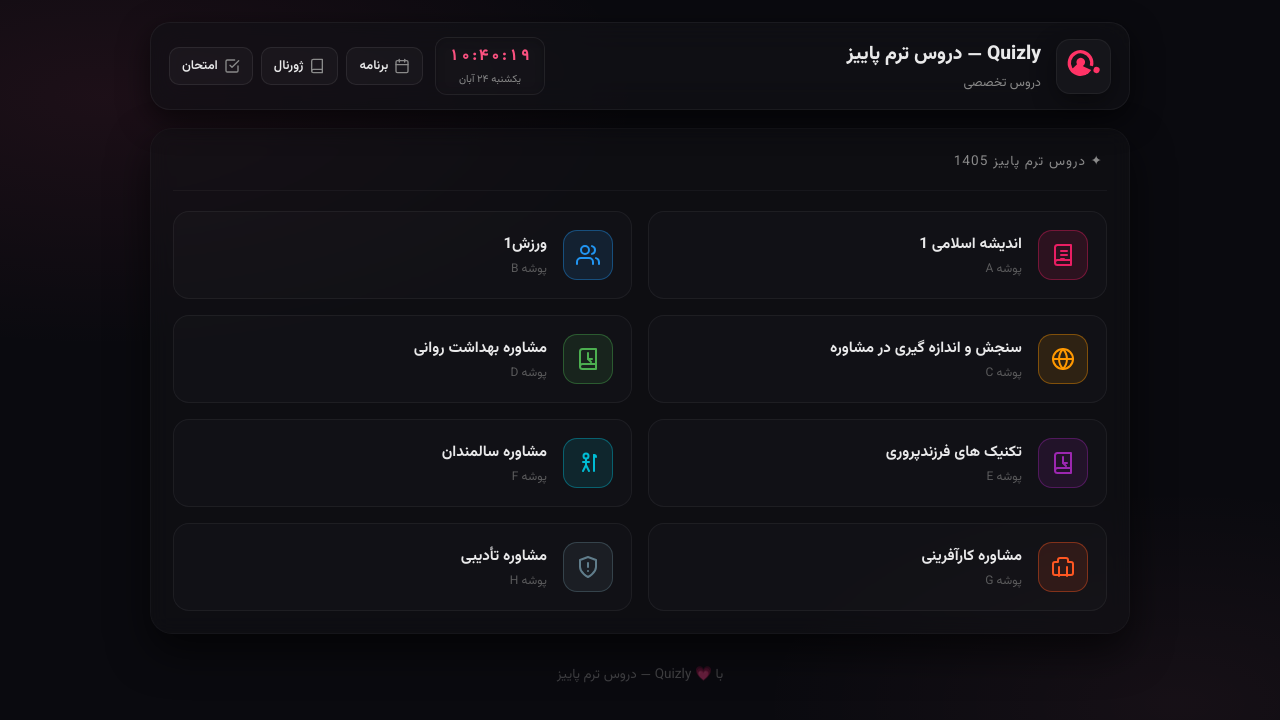
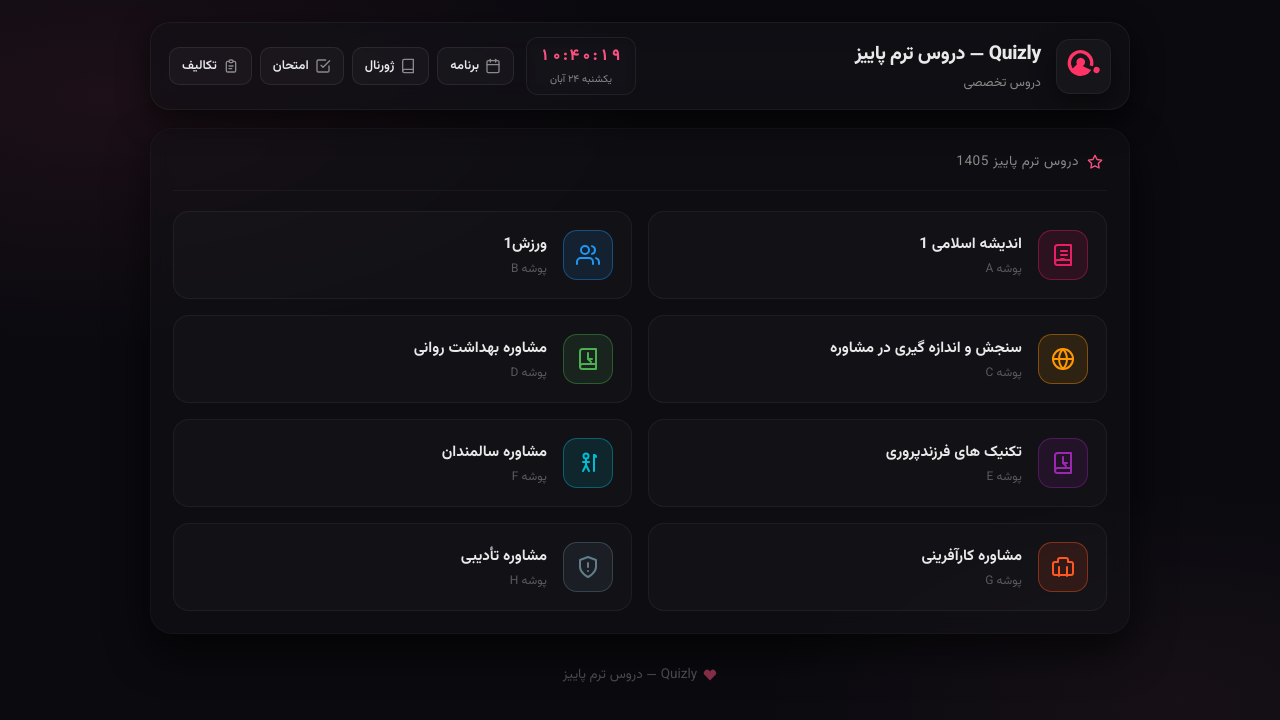
Before and after one commit to lesehawio/quizly, a plain HTML site: page index.html in a window 1280 px wide. Drawn offline with Linux system fonts and the light colour scheme.

Commit message:
Update index.html

```diff
--- a/index.html
+++ b/index.html
@@ -34,6 +34,7 @@ body {
   gap: 18px;
   padding: 22px 14px;
   min-height: 100vh;
+  -webkit-font-smoothing: antialiased;
 }
 
 /* ---------- HEADER ---------- */
@@ -51,6 +52,7 @@ body {
   background: rgba(18, 18, 22, 0.7);
   box-shadow: var(--shadow-1);
   backdrop-filter: blur(16px) saturate(150%);
+  -webkit-backdrop-filter: blur(16px) saturate(150%);
   z-index: 60;
   border: 1px solid rgba(255, 255, 255, 0.05);
   flex-wrap: wrap;
@@ -67,16 +69,15 @@ body {
   border: 1px solid rgba(255, 255, 255, 0.05);
   flex-shrink: 0;
   overflow: hidden;
+  transition: transform 0.3s var(--ease);
 }
-.logo-wrap svg {
-  width: 45px;
-  height: auto;
-}
+.logo-wrap:hover { transform: scale(1.04); }
+.logo-wrap svg { width: 45px; height: auto; }
 
-.header-title h1 { font-size: 1.2rem; color: var(--text); font-weight: 800; }
+.header-title h1 { font-size: 1.2rem; color: var(--text); font-weight: 800; letter-spacing: -0.3px; }
 .header-title p { margin-top: 4px; color: var(--muted); font-size: 0.8rem; }
 
-/* باکس سمت چپ (گجت + دکمه‌ها) */
+/* باکس سمت چپ */
 .header-left {
   display: flex;
   align-items: center;
@@ -85,7 +86,7 @@ body {
   justify-content: flex-end;
 }
 
-/* گجت ساعت و تاریخ */
+/* گجت ساعت */
 .clock-gadget {
   display: flex;
   flex-direction: column;
@@ -110,7 +111,7 @@ body {
   margin-top: 2px;
 }
 
-/* دکمه‌های برنامه و ژورنال و امتحان */
+/* دکمه‌های ناوبری */
 .header-actions { display: flex; gap: 8px; align-items: center; }
 .nav-btn {
   display: flex; align-items: center; gap: 6px;
@@ -120,15 +121,34 @@ body {
   padding: 8px 12px; border-radius: 10px;
   font-size: 0.8rem; font-weight: 600;
   transition: all 0.3s var(--ease);
+  position: relative;
+  overflow: hidden;
 }
+.nav-btn::before {
+  content: '';
+  position: absolute;
+  inset: 0;
+  background: linear-gradient(135deg, rgba(251,81,128,0.15), transparent 70%);
+  opacity: 0;
+  transition: opacity 0.3s;
+}
+.nav-btn:hover::before { opacity: 1; }
 .nav-btn:hover {
-  background: rgba(255, 255, 255, 0.08);
+  background: rgba(255, 255, 255, 0.06);
   border-color: var(--brand);
   transform: translateY(-2px);
   box-shadow: 0 6px 16px rgba(251, 81, 128, 0.15);
 }
-.nav-btn svg { width: 16px; height: 16px; fill: none; stroke: var(--muted); stroke-width: 2; stroke-linecap: round; stroke-linejoin: round; transition: stroke 0.3s; }
+.nav-btn svg {
+  width: 16px; height: 16px;
+  fill: none; stroke: var(--muted); stroke-width: 2;
+  stroke-linecap: round; stroke-linejoin: round;
+  transition: stroke 0.3s;
+  position: relative;
+  z-index: 1;
+}
 .nav-btn:hover svg { stroke: var(--brand); }
+.nav-btn span { position: relative; z-index: 1; }
 
 /* ---------- PANEL & MENU ---------- */
 .panel {
@@ -138,12 +158,23 @@ body {
   box-shadow: 0 18px 40px rgba(0, 0, 0, 0.6);
   border: 1px solid rgba(255, 255, 255, 0.03);
   backdrop-filter: blur(10px);
+  -webkit-backdrop-filter: blur(10px);
 }
 .panel-title {
-  color: var(--muted); font-size: 0.85rem; font-weight: 400;
+  display: flex;
+  align-items: center;
+  gap: 8px;
+  color: var(--muted);
+  font-size: 0.85rem;
+  font-weight: 400;
   padding: 0 4px 18px 4px;
   border-bottom: 1px solid rgba(255, 255, 255, 0.04);
-  letter-spacing: 1px;
+  letter-spacing: 0.5px;
+}
+.panel-title svg {
+  width: 16px; height: 16px;
+  fill: none; stroke: var(--brand); stroke-width: 2;
+  stroke-linecap: round; stroke-linejoin: round;
 }
 
 .menu-grid {
@@ -188,10 +219,11 @@ body {
   border: 1px solid var(--c-border);
   transition: all 0.3s ease;
   flex-shrink: 0;
+  position: relative;
+  z-index: 1;
 }
 .menu-card:hover .icon-wrap {
   transform: scale(1.1) rotate(-4deg);
-  background: var(--c-soft);
   border-color: var(--c);
   box-shadow: 0 0 20px var(--c-soft);
 }
@@ -199,10 +231,11 @@ body {
   width: 24px; height: 24px; fill: none;
   stroke: var(--c); stroke-width: 2;
   stroke-linecap: round; stroke-linejoin: round;
+  transition: stroke 0.3s;
 }
 .menu-card:hover .icon-wrap svg { stroke: #fff; }
 
-/* رنگ‌های اختصاصی کارت‌ها */
+/* رنگ‌های کارت‌ها */
 .menu-card.c1 { --c: #e91e63; --c-soft: rgba(233,30,99,0.12); --c-border: rgba(233,30,99,0.4); }
 .menu-card.c2 { --c: #2196f3; --c-soft: rgba(33,150,243,0.12); --c-border: rgba(33,150,243,0.4); }
 .menu-card.c3 { --c: #ff9800; --c-soft: rgba(255,152,0,0.12); --c-border: rgba(255,152,0,0.4); }
@@ -212,17 +245,40 @@ body {
 .menu-card.c7 { --c: #ff5722; --c-soft: rgba(255,87,34,0.12); --c-border: rgba(255,87,34,0.4); }
 .menu-card.c8 { --c: #607d8b; --c-soft: rgba(96,125,139,0.12); --c-border: rgba(96,125,139,0.4); }
 
-.menu-card .info { flex: 1; }
+.menu-card .info { flex: 1; position: relative; z-index: 1; }
 .menu-card .title { color: var(--text); font-size: 0.95rem; font-weight: 700; }
 .menu-card .sub { color: var(--muted); font-size: 0.75rem; margin-top: 4px; opacity: 0.6; }
-.menu-card .arrow { color: var(--c); font-size: 1.2rem; transition: all 0.3s; opacity: 0; transform: translateX(-10px); }
+.menu-card .arrow {
+  color: var(--c); font-size: 1.2rem;
+  transition: all 0.3s;
+  opacity: 0;
+  transform: translateX(-10px);
+  position: relative;
+  z-index: 1;
+}
 .menu-card:hover .arrow { opacity: 1; transform: translateX(0); }
 
-footer { width: 100%; max-width: var(--maxw); text-align: center; color: var(--muted); padding: 12px 0 30px; font-size: 0.85rem; opacity: 0.4; }
+footer {
+  width: 100%; max-width: var(--maxw);
+  display: flex;
+  align-items: center;
+  justify-content: center;
+  gap: 6px;
+  color: var(--muted);
+  padding: 12px 0 30px;
+  font-size: 0.85rem;
+  opacity: 0.5;
+}
+footer svg {
+  width: 14px; height: 14px;
+  fill: var(--brand);
+  stroke: none;
+}
 
 ::-webkit-scrollbar { width: 6px; }
 ::-webkit-scrollbar-track { background: transparent; }
 ::-webkit-scrollbar-thumb { background: rgba(255, 255, 255, 0.06); border-radius: 100px; }
+::-webkit-scrollbar-thumb:hover { background: rgba(251, 81, 128, 0.3); }
 
 /* ---------- RESPONSIVE ---------- */
 @media (max-width: 768px) {
@@ -242,8 +298,8 @@ footer { width: 100%; max-width: var(--maxw); text-align: center; color: var(--m
   .menu-card .icon-wrap { width: 42px; height: 42px; }
   .menu-card .title { font-size: 0.85rem; }
   .header-left { flex-direction: column-reverse; gap: 8px; }
-  .header-actions { width: 100%; justify-content: space-between; }
-  .nav-btn { flex: 1; justify-content: center; }
+  .header-actions { width: 100%; justify-content: space-between; flex-wrap: wrap; }
+  .nav-btn { flex: 1; justify-content: center; min-width: 0; }
 }
 </style>
 </head>
@@ -254,19 +310,12 @@ footer { width: 100%; max-width: var(--maxw); text-align: center; color: var(--m
       <div class="logo-wrap">
         <svg xmlns="http://www.w3.org/2000/svg" viewBox="0 0 260 220">
           <g transform="rotate(15, 135, 145)">
-            <!-- ۱. کمان اصلی -->
             <circle cx="100" cy="100" r="65" fill="none" stroke="#FF3366" stroke-width="19" stroke-dasharray="385 385" stroke-dashoffset="-38" />
-            <!-- ۲. بدنه (مثلث با هلال پایینی) -->
             <path d="M 90 100 L 145 130 Q 170 185 60 150 Z" fill="#FF3366" />
-            <!-- ۳. سر (دایره بالای مثلث) -->
             <circle cx="100" cy="95" r="25" fill="#FF3366" />
-            <!-- ۴. نقطه پایانی -->
             <circle cx="200" cy="115" r="18" fill="#FF3366" />
-            <!-- ۵. خط کوتاه -->
             <line x1="100" y1="120" x2="120" y2="124" stroke="#FF3366" stroke-width="8" stroke-linecap="butt" />
-            <!-- ۶. پر کردن شکاف -->
             <path d="M 145 130 L 160 143 L 153 150 Z" fill="#FF3366" />
-            <!-- ۷. قاچ پایینی -->
             <path d="M 108 113 L 170 123 A 74.5 74.5 0 0 1 153 153 Z" fill="#FF3366" />
           </g>
         </svg>
@@ -277,7 +326,6 @@ footer { width: 100%; max-width: var(--maxw); text-align: center; color: var(--m
       </div>
   </div>
 
-  <!-- بخش چپ هدر: گجت و دکمه ها -->
   <div class="header-left">
     <div class="clock-gadget">
       <div class="clock-time" id="live-time">--:--:--</div>
@@ -287,22 +335,29 @@ footer { width: 100%; max-width: var(--maxw); text-align: center; color: var(--m
     <div class="header-actions">
         <a href="./00.html" class="nav-btn" title="برنامه کلاسی">
             <svg viewBox="0 0 24 24"><rect x="3" y="4" width="18" height="18" rx="2" ry="2"></rect><line x1="16" y1="2" x2="16" y2="6"></line><line x1="8" y1="2" x2="8" y2="6"></line><line x1="3" y1="10" x2="21" y2="10"></line></svg>
-            برنامه
+            <span>برنامه</span>
         </a>
         <a href="./01.html" class="nav-btn" title="ژورنال">
             <svg viewBox="0 0 24 24"><path d="M4 19.5A2.5 2.5 0 0 1 6.5 17H20"></path><path d="M6.5 2H20v20H6.5A2.5 2.5 0 0 1 4 19.5v-15A2.5 2.5 0 0 1 6.5 2z"></path></svg>
-            ژورنال
+            <span>ژورنال</span>
         </a>
         <a href="./02.html" class="nav-btn" title="امتحان">
             <svg viewBox="0 0 24 24"><path d="M9 11l3 3L22 4"></path><path d="M21 12v7a2 2 0 0 1-2 2H5a2 2 0 0 1-2-2V5a2 2 0 0 1 2-2h11"></path></svg>
-            امتحان
+            <span>امتحان</span>
+        </a>
+        <a href="./03.html" class="nav-btn" title="تکالیف">
+            <svg viewBox="0 0 24 24"><path d="M9 5H7a2 2 0 0 0-2 2v12a2 2 0 0 0 2 2h10a2 2 0 0 0 2-2V7a2 2 0 0 0-2-2h-2"></path><rect x="9" y="3" width="6" height="4" rx="2" ry="2"></rect><path d="M9 12h6"></path><path d="M9 16h4"></path></svg>
+            <span>تکالیف</span>
         </a>
     </div>
   </div>
 </header>
 
 <main class="panel">
-  <div class="panel-title">✦ دروس ترم پاییز 1405</div>
+  <div class="panel-title">
+    <svg viewBox="0 0 24 24"><path d="M12 2l3.09 6.26L22 9.27l-5 4.87 1.18 6.88L12 17.77l-6.18 3.25L7 14.14 2 9.27l6.91-1.01L12 2z"></path></svg>
+    دروس ترم پاییز 1405
+  </div>
 
   <div class="menu-grid">
     <!-- 1 -->
@@ -347,14 +402,14 @@ footer { width: 100%; max-width: var(--maxw); text-align: center; color: var(--m
       <span class="arrow">←</span>
     </a>
 
-    <!-- 7: مشاوره کارآفرینی -->
+    <!-- 7 -->
     <a href="./G/index.html" class="menu-card c7">
       <div class="icon-wrap"><svg viewBox="0 0 24 24"><path d="M20 7h-3V5a2 2 0 0 0-2-2H9a2 2 0 0 0-2 2v2H4a2 2 0 0 0-2 2v9a2 2 0 0 0 2 2h16a2 2 0 0 0 2-2V9a2 2 0 0 0-2-2z"></path><line x1="16" y1="21" x2="16" y2="12"></line><line x1="8" y1="21" x2="8" y2="12"></line></svg></div>
       <div class="info"><div class="title"> مشاوره کارآفرینی </div><div class="sub">پوشه G</div></div>
       <span class="arrow">←</span>
     </a>
 
-    <!-- 8: مشاوره تأدیبی -->
+    <!-- 8 -->
     <a href="./H/index.html" class="menu-card c8">
       <div class="icon-wrap"><svg viewBox="0 0 24 24"><path d="M12 22s8-4 8-10V5l-8-3-8 3v7c0 6 8 10 8 10z"></path><line x1="12" y1="8" x2="12" y2="12"></line><line x1="12" y1="16" x2="12.01" y2="16"></line></svg></div>
       <div class="info"><div class="title"> مشاوره تأدیبی </div><div class="sub">پوشه H</div></div>
@@ -363,23 +418,19 @@ footer { width: 100%; max-width: var(--maxw); text-align: center; color: var(--m
   </div>
 </main>
 
-<footer>با 💗 Quizly — دروس ترم پاییز</footer>
+<footer>
+  <svg viewBox="0 0 24 24"><path d="M20.84 4.61a5.5 5.5 0 0 0-7.78 0L12 5.67l-1.06-1.06a5.5 5.5 0 0 0-7.78 7.78l1.06 1.06L12 21.23l7.78-7.78 1.06-1.06a5.5 5.5 0 0 0 0-7.78z"></path></svg>
+  <span>Quizly — دروس ترم پاییز</span>
+</footer>
 
 <script>
   function updateClock() {
     const now = new Date();
-
-    // ساعت
     const timeOptions = { hour: '2-digit', minute: '2-digit', second: '2-digit', hour12: false };
-    const timeString = now.toLocaleTimeString('fa-IR', timeOptions);
-    document.getElementById('live-time').textContent = timeString;
-
-    // تاریخ
+    document.getElementById('live-time').textContent = now.toLocaleTimeString('fa-IR', timeOptions);
     const dateOptions = { weekday: 'long', day: 'numeric', month: 'long' };
-    const dateString = now.toLocaleDateString('fa-IR', dateOptions);
-    document.getElementById('live-date').textContent = dateString;
+    document.getElementById('live-date').textContent = now.toLocaleDateString('fa-IR', dateOptions);
   }
-
   updateClock();
   setInterval(updateClock, 1000);
 </script>
```
